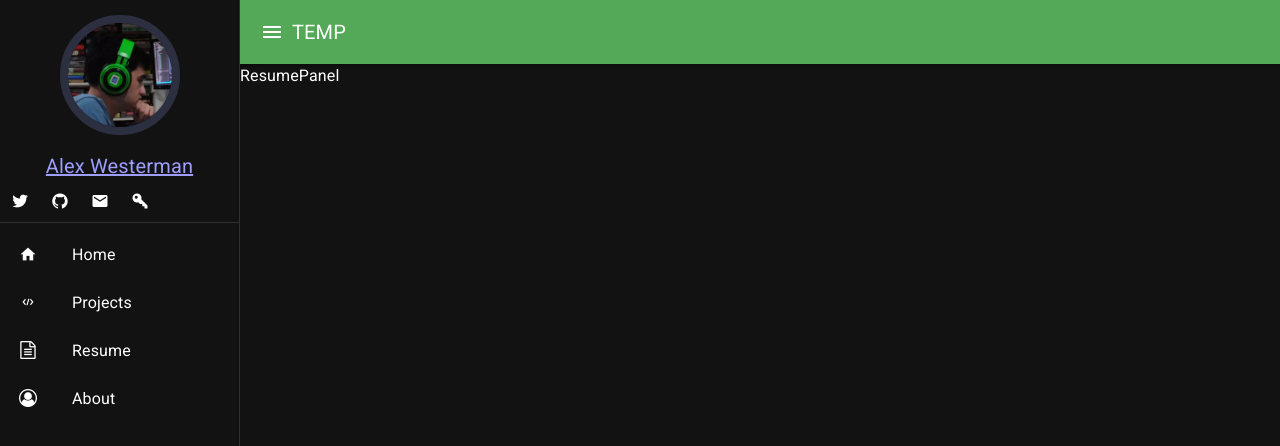
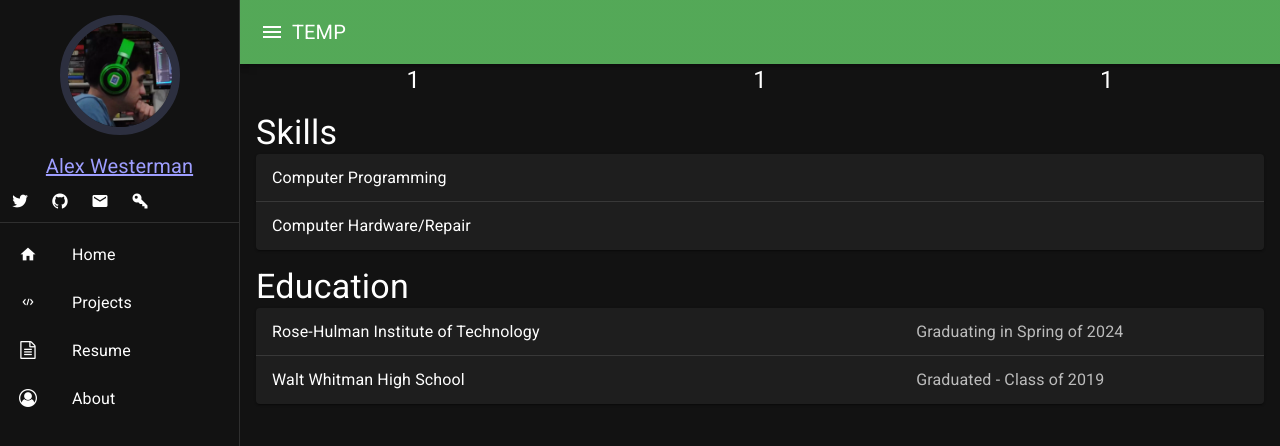
Before and after one commit to FaceFTW/faceftw.github.io, a React (Create React App) app: page /resume in a window 1280 px wide. Shown: the top 446 px of the page. Built offline with nearby package versions, Linux system fonts and the light colour scheme.

Commit message:
Partially Ported Resume Page

```diff
--- a/src/panels/Resume.tsx
+++ b/src/panels/Resume.tsx
@@ -1,5 +1,147 @@
+import { Accordion, AccordionDetails, AccordionSummary, Box, Grid, Typography } from '@mui/material';
 import React from 'react';
+import resumeData from '../assets/json/resume.json';
+
+interface SkillSectionProps {
+	skills: SkillCategory[];
+}
+
+interface HighlightsProps {
+	highlights: ResumeHighlight[];
+}
+
+interface EducationSectionProps {
+	education: Education[];
+}
+
+interface ExperienceSectionProps {
+	experience: ProfessionalExperience[];
+}
+
+function Highlights(props: HighlightsProps) {
+	return (
+		<Grid container>
+			{props.highlights.map((highlight, index) => (
+				<Grid item xs={12} sm={4} key={index}>
+					<Box sx={{ display: 'flex', justifyContent: 'center', alignItems: 'center' }}>
+						<Typography key={index} variant="h5">
+							1
+						</Typography>
+					</Box>
+				</Grid>
+			))}
+		</Grid>
+	);
+}
+
+function SkillsSection({ skills }: SkillSectionProps) {
+	const [skillsExpanded, setSkillExpanded] = React.useState<string | false>(false);
+
+	return (
+		<Box>
+			{skills.map((skill, index) => (
+				<Accordion
+					key={index}
+					expanded={skillsExpanded === skill.categoryName}
+					onChange={() => setSkillExpanded(skill.categoryName)}
+				>
+					<AccordionSummary>
+						<Typography>{skill.categoryName}</Typography>
+					</AccordionSummary>
+					<AccordionDetails>
+						<Typography variant="h5">Advanced Skills</Typography>
+						<ul>
+							{skill.highSkill?.map((advancedSkill, index) => (
+								<Typography component="li" key={index}>
+									{advancedSkill}
+								</Typography>
+							))}
+						</ul>
+						<Typography variant="h5">Intermediate Skills</Typography>
+						<ul>
+							{skill.medSkill?.map((intermediateSkill, index) => (
+								<Typography component="li" key={index}>
+									{intermediateSkill}
+								</Typography>
+							))}
+						</ul>
+						<Typography variant="h5">Beginner Skills</Typography>
+						<ul>
+							{skill.lowSkill?.map((beginnerSkill, index) => (
+								<Typography component="li" key={index}>
+									{beginnerSkill}
+								</Typography>
+							))}
+						</ul>
+					</AccordionDetails>
+				</Accordion>
+			))}
+		</Box>
+	);
+}
+
+function EducationSection({ education }: EducationSectionProps) {
+	const [educationExpanded, setEducationExpanded] = React.useState<string | false>(false);
+
+	return (
+		<Box>
+			{education.map((edu, index) => (
+				<Accordion
+					key={index}
+					expanded={educationExpanded === edu.name}
+					onChange={() => setEducationExpanded(edu.name)}
+				>
+					<AccordionSummary>
+						<Typography sx={{ width: '66%', flexShrink: 0 }}>{edu.name}</Typography>
+						<Typography sx={{ color: 'text.secondary' }}>{edu.graduationDate}</Typography>
+					</AccordionSummary>
+					<AccordionDetails>
+						<Typography variant="h6">Field of Study:</Typography>
+						<Typography variant="body1">
+							{edu.degree?.join(', ') + (edu.degreeAddendum ? ` (${edu.degreeAddendum})` : '')}
+						</Typography>
+						<Typography hidden={!edu.gpa}>
+							<strong>Unweighted GPA: </strong>
+							{edu.gpa?.unweighted},<strong> Weighted GPA: </strong>
+							{edu.gpa?.weighted}
+						</Typography>
+						<br />
+						<Typography>
+							<strong>Relevant Coursework: </strong>
+							{edu.relCoursework.join(', ')}
+						</Typography>
+						<Typography hidden={!edu.propCoursework}>
+							<strong>Proposed Coursework: </strong>
+							{edu.propCoursework?.join(', ')}
+						</Typography>
+					</AccordionDetails>
+				</Accordion>
+			))}
+		</Box>
+	);
+}
+
+
 
 export default function ResumePanel() {
-	return <div>ResumePanel</div>;
+	const highlights: ResumeHighlight[] = resumeData.highlights;
+	const skills: SkillCategory[] = resumeData.skills;
+	const education: Education[] = resumeData.education;
+	const experience: ProfessionalExperience[] = resumeData.experience;
+
+	return (
+		<Box>
+			<Box>
+				<Highlights highlights={highlights} />
+			</Box>
+			<Box sx={{ margin: '1rem' }}>
+				<Typography variant="h4">Skills</Typography>
+				<SkillsSection skills={skills} />
+			</Box>
+			<Box sx={{ margin: '1rem' }}>
+				<Typography variant="h4">Education</Typography>
+				<EducationSection education={education} />
+			</Box>
+		</Box>
+	);
 }
```
Also changed, not shown: src-old/app/about/about.component.html (deleted, +0 -13 lines), src-old/app/about/about.component.scss (deleted, +0 -19 lines), src-old/app/about/about.component.ts (deleted, +0 -17 lines), src-old/app/mobile-uiwarn/mobile-uiwarn.component.html (deleted, +0 -13 lines), src-old/app/mobile-uiwarn/mobile-uiwarn.component.ts (deleted, +0 -12 lines), src-old/app/responsive-ui.service.ts (deleted, +0 -34 lines), src/data/schema-types.d.ts (renamed from src/data/schema-types.ts, +18 -17 lines), src-old/app/mobile-uiwarn/mobile-uiwarn.component.scss (deleted).
